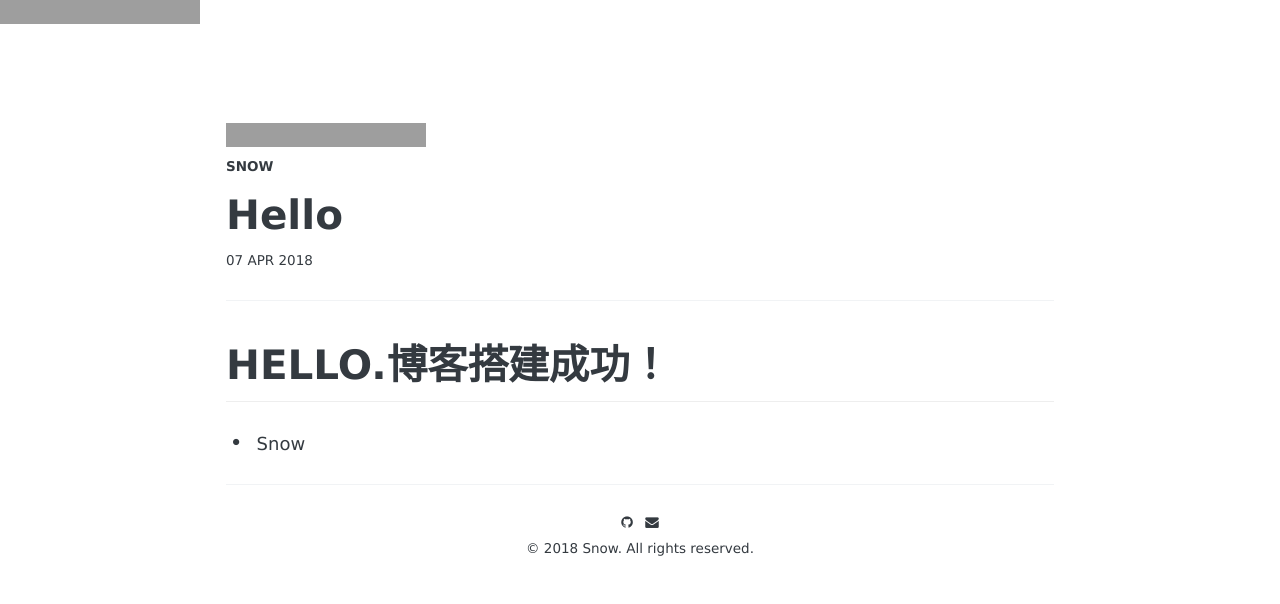
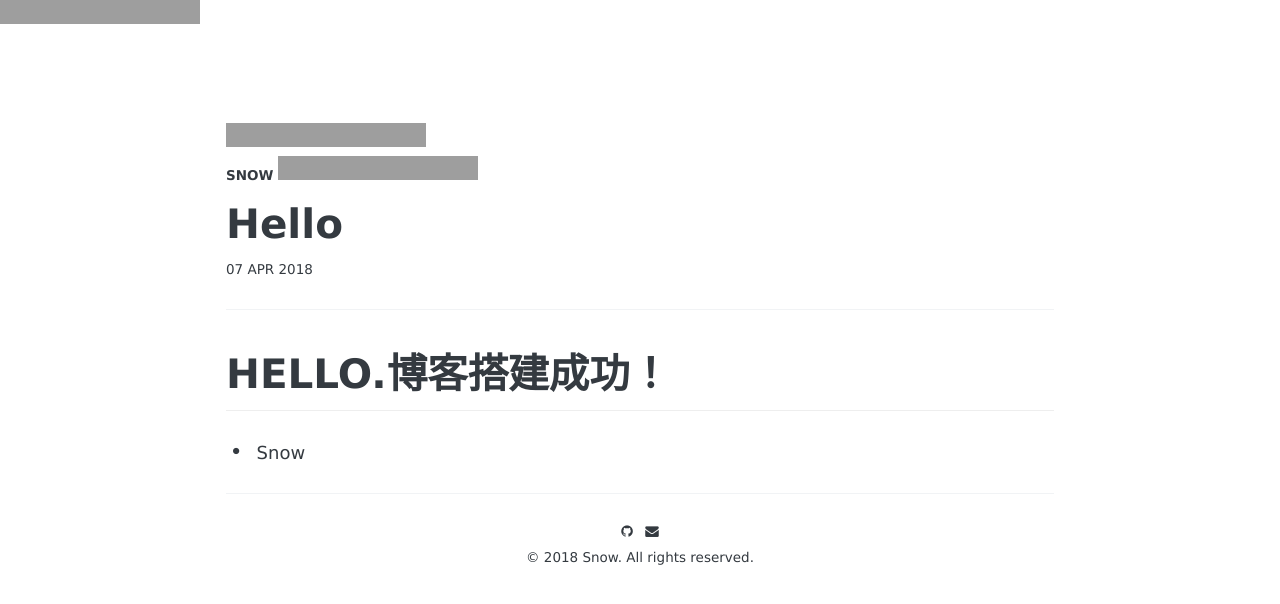
Before and after one commit to hkslover/hkslover.github.io, a Jekyll site: the page built from _posts/2018-04-07-hello.markdown, in a window 1280 px wide. Shown: the top 604 px of the page. Built offline with Jekyll 4.4.1, drawn with Linux system fonts in a browser that asks for light colours; some web fonts are replaced; comment, search, counter and statistics services are not loaded; grey boxes are pictures that could not be loaded.

Commit message:
Update post.html

```diff
--- a/_layouts/post.html
+++ b/_layouts/post.html
@@ -4,6 +4,7 @@ layout: default
 <header>
   <div class="header-small">
     <a href="{{site.url}}{{site.baseurl}}">{{ site.name }}</a>
+    {% include tianqi.html %}
   </div>
 </header>
 <div class="post">
@@ -19,7 +20,7 @@ layout: default
           <span>{{ tag }}</span>
         </a>
       </li>
-
+  {% include tianqi.html %}
 
       {% unless forloop.last %}{% endunless %}
       {% endfor %}
```
